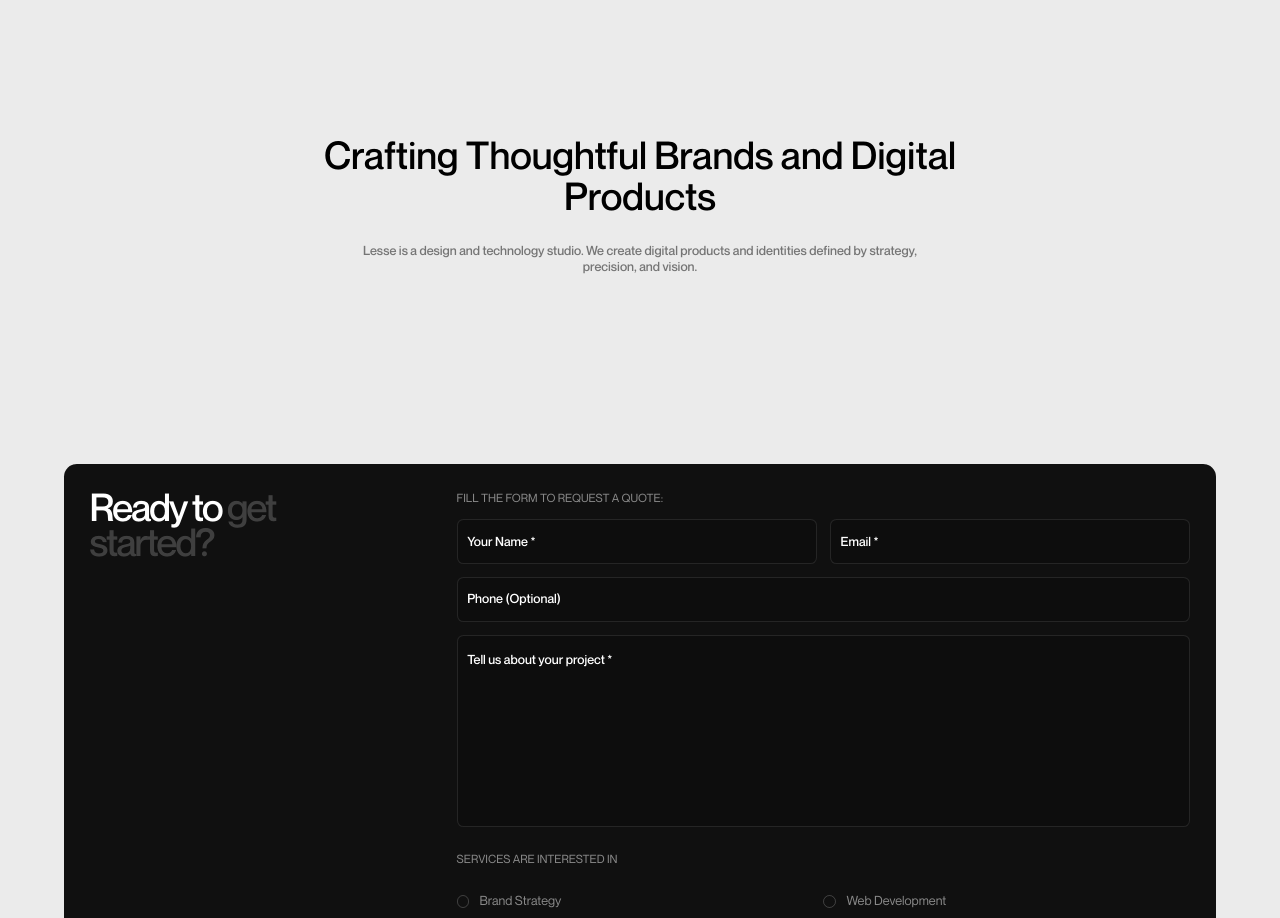
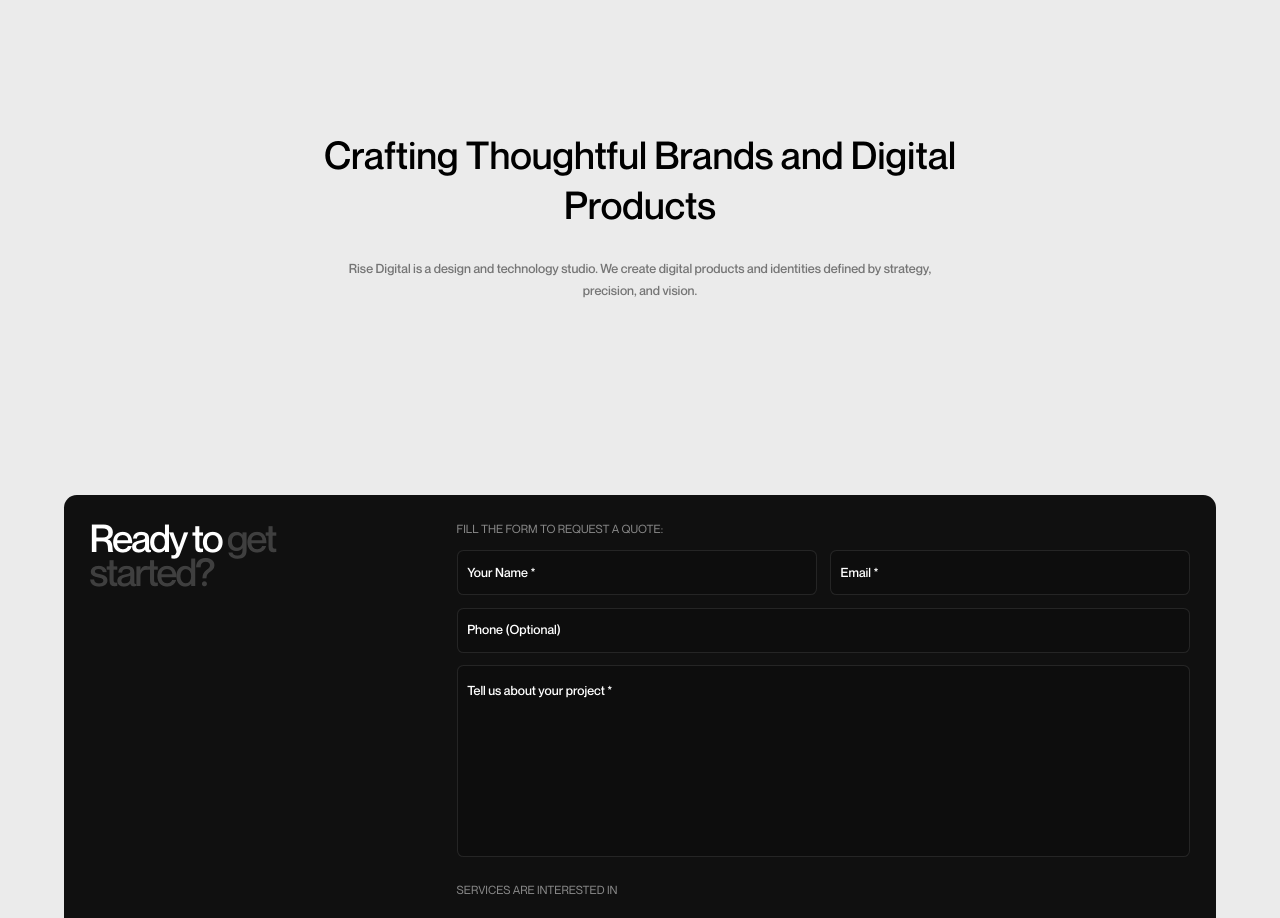
Before and after one commit to HashenS/Rise_Digital_Website, a Next.js app: page /insights in a window 1280 px wide. Shown: the part 1060-1978 px from the top of the page. Built offline with nearby package versions, Linux system fonts and the light colour scheme.

Commit message:
refactor: unify text reveal animations using framer-motion variants and viewport triggers across pages

```diff
--- a/src/app/insights/page.tsx
+++ b/src/app/insights/page.tsx
@@ -61,14 +61,11 @@
 
       if (!textRef.current) return;
       const rect = textRef.current.getBoundingClientRect();
-      const viewportHeight = window.innerHeight;
-      const textCenter = rect.top + rect.height / 2;
-      const viewportCenter = viewportHeight / 2;
       const isAtBottom =
-        (window.innerHeight + window.scrollY >=
-        document.documentElement.scrollHeight - 150) && window.scrollY > 50;
+        window.innerHeight + window.scrollY >=
+        document.documentElement.scrollHeight - 150 && window.scrollY > 50;
 
-      if (textCenter <= viewportCenter || isAtBottom) {
+      if (rect.top <= window.innerHeight || isAtBottom) {
         animateTo(true);
       } else {
         animateTo(false);
@@ -419,120 +416,82 @@
         {/* Middle Tagline Section */}
         <div className="flex flex-col items-center py-16 md:pt-[15vw] justify-center">
           <section className="flex w-full px-3 md:px-0 md:w-4/5 flex-col items-center justify-center gap-5 md:gap-[2vw]">
-            <h3
+            <motion.h3
               ref={textRef}
-              className={`mst text-3xl md:text-[3vw] text-center md:w-3/4 font-neue transition-colors duration-[2500ms] ease-in-out ${
+              className={`mst text-3xl md:text-[3vw] text-center md:w-3/4 font-neue font-medium tracking-normal transition-colors duration-[2500ms] ease-in-out ${
                 isBlack ? "text-white" : "text-black"
               }`}
-              style={
-                {
-                  "--mst-leading-desktop": "-0.7vw",
-                  "--mst-leading-mobile": "-2vw",
-                } as React.CSSProperties
-              }
+              initial="hidden"
+              whileInView="show"
+              viewport={{ once: true, amount: "some" }}
+              variants={{
+                hidden: {},
+                show: { transition: { staggerChildren: 0.1 } },
+              }}
             >
-              <span className="mst__lines block">
+              {[
+                "Crafting Thoughtful Brands and Digital",
+                "Products",
+              ].map((line, i) => (
                 <span
-                  className="mst__mask block"
-                  style={{
-                    marginBottom: "var(--mst-leading)",
-                    paddingBottom: "0.12em",
-                    overflow: "visible",
-                  }}
+                  key={i}
+                  className="block"
+                  style={{ paddingBottom: "0.12em", overflow: "hidden" }}
                 >
-                  <span
-                    className="mst__inner block font-medium"
-                    style={{
-                      transition:
-                        "transform 1000ms cubic-bezier(0.76, 0, 0.24, 1)",
-                      transform: "translateY(0px)",
-                      animationDelay: "0s",
+                  <motion.span
+                    className="block font-medium"
+                    variants={{
+                      hidden: { y: "105%" },
+                      show: { y: 0 },
+                    }}
+                    transition={{
+                      duration: 1,
+                      ease: [0.76, 0, 0.24, 1],
                     }}
                   >
-                    <span>Crafting Thoughtful Brands and Digital </span>
-                  </span>
+                    {line}
+                  </motion.span>
                 </span>
-                <span
-                  className="mst__mask block"
-                  style={{
-                    marginBottom: "var(--mst-leading)",
-                    paddingBottom: "0.12em",
-                    overflow: "visible",
-                  }}
-                >
-                  <span
-                    className="mst__inner block font-medium"
-                    style={{
-                      transition:
-                        "transform 1000ms cubic-bezier(0.76, 0, 0.24, 1)",
-                      transform: "translateY(0px)",
-                      animationDelay: "0.15s",
-                    }}
-                  >
-                    <span>Products</span>
-                  </span>
-                </span>
-              </span>
-            </h3>
+              ))}
+            </motion.h3>
             <div className="px-10 md:w-2/3">
-              <p
+              <motion.div
                 className={`mst text-md md:text-[1vw] text-center leading-relaxed font-neue font-medium transition-colors duration-[2500ms] ease-in-out ${
                   isBlack ? "text-white/50" : "text-black/50"
                 }`}
-                style={
-                  {
-                    "--mst-leading-desktop": "-0.5vw",
-                    "--mst-leading-mobile": "-1vw",
-                  } as React.CSSProperties
-                }
+                initial="hidden"
+                whileInView="show"
+                viewport={{ once: true, amount: "some" }}
+                variants={{
+                  hidden: {},
+                  show: { transition: { staggerChildren: 0.1 } },
+                }}
               >
-                <span className="mst__lines block">
+                {[
+                  "Rise Digital is a design and technology studio. We create digital products and identities defined by strategy,",
+                  "precision, and vision.",
+                ].map((line, i) => (
                   <span
-                    className="mst__mask block"
-                    style={{
-                      marginBottom: "var(--mst-leading)",
-                      paddingBottom: "0.12em",
-                      overflow: "visible",
-                    }}
+                    key={i}
+                    className="block"
+                    style={{ paddingBottom: "0.12em", overflow: "hidden" }}
                   >
-                    <span
-                      className="mst__inner block"
-                      style={{
-                        transition:
-                          "transform 1000ms cubic-bezier(0.76, 0, 0.24, 1)",
-                        transform: "translateY(0px)",
-                        animationDelay: "0.2s",
+                    <motion.span
+                      className="block font-medium"
+                      variants={{
+                        hidden: { y: "105%" },
+                        show: { y: 0 },
+                      }}
+                      transition={{
+                        duration: 1,
+                        ease: [0.76, 0, 0.24, 1],
                       }}
                     >
-                      <span>
-                        Lesse is a design and technology studio. We create
-                        digital products and identities defined by
-                        strategy,{" "}
-                      </span>
-                    </span>
+                      {line}
+                    </motion.span>
                   </span>
-                  <span
-                    className="mst__mask block"
-                    style={{
-                      marginBottom: "var(--mst-leading)",
-                      paddingBottom: "0.12em",
-                      overflow: "visible",
-                    }}
-                  >
-                    <span
-                      className="mst__inner block"
-                      style={{
-                        transition:
-                          "transform 1000ms cubic-bezier(0.76, 0, 0.24, 1)",
-                        transform: "translateY(0px)",
-                        animationDelay: "0.35s",
-                      }}
-                    >
-                      <span>precision, and vision.</span>
-                    </span>
-                  </span>
-                </span>
-              </p>
+                ))}
+              </motion.div>
             </div>
           </section>
         </div>
--- a/src/app/portfolio/page.tsx
+++ b/src/app/portfolio/page.tsx
@@ -136,14 +136,11 @@
 
       if (!textRef.current) return;
       const rect = textRef.current.getBoundingClientRect();
-      const viewportHeight = window.innerHeight;
-      const textCenter = rect.top + rect.height / 2;
-      const viewportCenter = viewportHeight / 2;
       const isAtBottom =
-        (window.innerHeight + window.scrollY >=
-        document.documentElement.scrollHeight - 150) && window.scrollY > 50;
+        window.innerHeight + window.scrollY >=
+        document.documentElement.scrollHeight - 150 && window.scrollY > 50;
 
-      if (textCenter <= viewportCenter || isAtBottom) {
+      if (rect.top <= window.innerHeight || isAtBottom) {
         animateTo(true);
       } else {
         animateTo(false);
@@ -278,9 +275,16 @@
 
       <section className="md:px-[6.25vw] px-4 pt-[10vw] pb-[4vw] border-t border-zinc-200/20 flex flex-col items-center text-center">
         {/* Line-mask reveal heading */}
-        <h2
+        <motion.h2
           ref={textRef}
           className="font-neue text-[7vw] md:text-[3vw] font-medium leading-tight tracking-tight"
+          initial="hidden"
+          whileInView="show"
+          viewport={{ once: true, amount: "some" }}
+          variants={{
+            hidden: {},
+            show: { transition: { staggerChildren: 0.1 } },
+          }}
         >
           {[
             "Crafting Thoughtful Brands and Digital",
@@ -294,11 +298,12 @@
               <motion.span
                 className="block"
                 style={{ color: textColor }}
-                initial={{ y: "105%" }}
-                animate={{ y: 0 }}
+                variants={{
+                  hidden: { y: "105%" },
+                  show: { y: 0 },
+                }}
                 transition={{
                   duration: 1,
-                  delay: i * 0.1,
                   ease: [0.76, 0, 0.24, 1],
                 }}
               >
@@ -306,12 +311,13 @@
               </motion.span>
             </span>
           ))}
-        </h2>
+        </motion.h2>
 
         <motion.p
           style={{ color: textColor }}
           initial={{ opacity: 0, y: 12 }}
-          animate={{ opacity: 0.4, y: 0 }}
+          whileInView={{ opacity: 0.4, y: 0 }}
+          viewport={{ once: true, amount: "some" }}
           transition={{ duration: 0.8, delay: 0.35, ease: [0.76, 0, 0.24, 1] }}
           className="mt-6 md:mt-[2vw] font-neue text-sm md:text-[1vw] max-w-[42ch] leading-relaxed font-medium"
         >
--- a/src/components/services/ServiceDetailPage.tsx
+++ b/src/components/services/ServiceDetailPage.tsx
@@ -84,20 +84,24 @@
   className?: string;
 }) {
   return (
-    <span
+    <motion.span
       className={`block ${className}`}
       style={{ paddingBottom: "0.12em", overflow: "hidden" }}
+      initial="hidden"
+      whileInView="show"
+      viewport={{ once: true, amount: "some" }}
     >
       <motion.span
         className="block"
-        initial={{ y: "105%" }}
-        whileInView={{ y: 0 }}
-        viewport={{ once: true, margin: "0px 0px -40px 0px" }}
+        variants={{
+          hidden: { y: "105%" },
+          show: { y: 0 },
+        }}
         transition={{ duration: 1, delay, ease: [0.76, 0, 0.24, 1] }}
       >
         {children}
       </motion.span>
-    </span>
+    </motion.span>
   );
 }
 
```
Also changed, not shown: src/app/services/page.tsx (+16 -9 lines).
